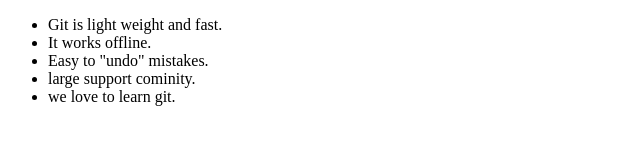
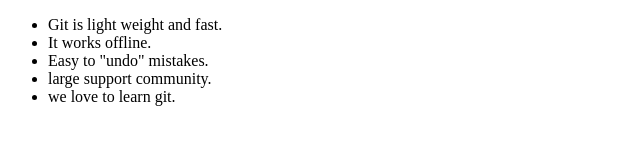
Before and after one commit to Dumjanlama/yogi, a plain HTML site: page index.html in a window 1280 px wide. Shown: the part 149-294 px from the top of the page, 0-640 px from the left. Drawn offline with Linux system fonts and the light colour scheme.

Commit message:
my first commit

```diff
--- a/index.html
+++ b/index.html
@@ -1 +1 @@
-<!DOCTYPE html> <html lang="en"> <head> <title>Welcome to GIT world!</title> <meta charset="utf-8" /> </head> <body> <h1 style="color: #07F">Great SCM Tool</h1> <p> GIT Very hot in the market!</p> <h2 style="color: #C00">Why Git?.</h2> <ul> <li>Git is light weight and fast. <li>It works offline.<li>Easy to "undo" mistakes.<li>large support cominity.<li>we love to learn git.</li> </ul> </body> </html>
+<!DOCTYPE html> <html lang="en"> <head> <title>Welcome to GIT world!</title> <meta charset="utf-8" /> </head> <body> <h1 style="color: #07F">Great SCM Tool</h1> <p> GIT Very hot in the market!</p> <h2 style="color: #C00">Why Git?.</h2> <ul> <li>Git is light weight and fast. <li>It works offline.<li>Easy to "undo" mistakes.<li>large support community.<li>we love to learn git.</li> </ul> </body> </html>
```
